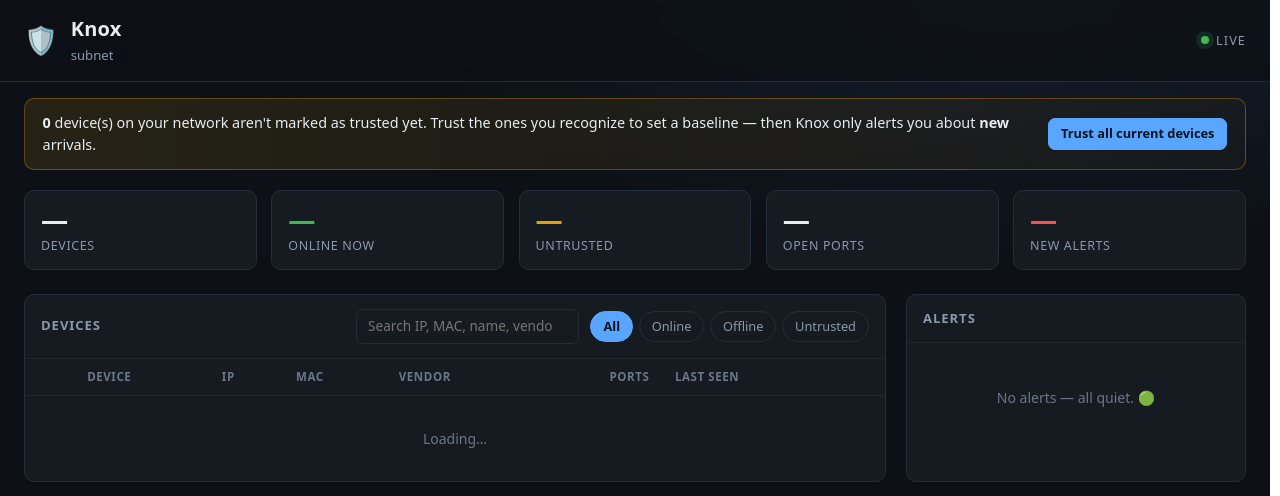
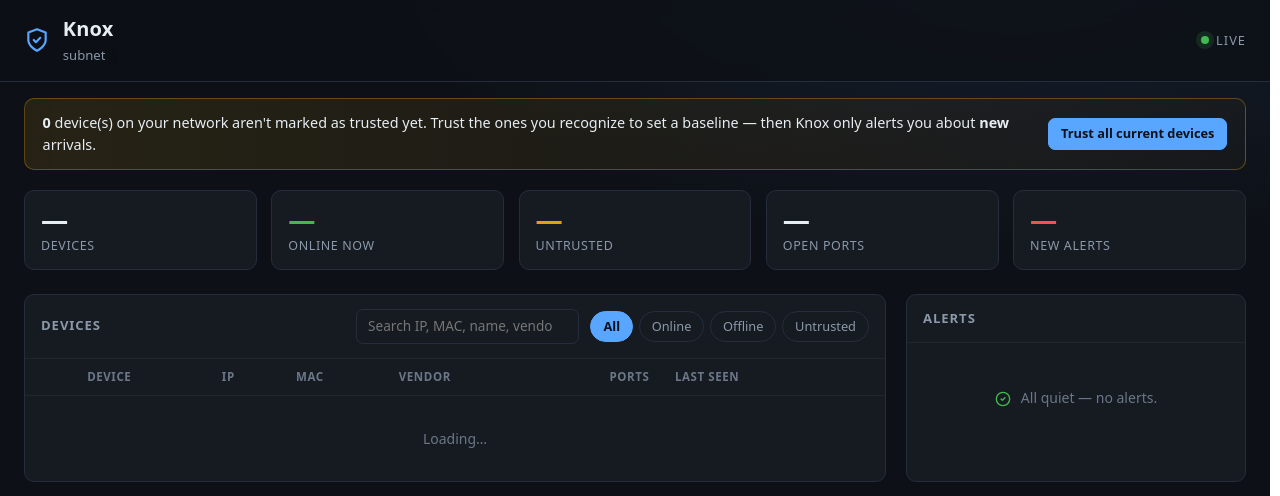
Before and after one commit to derekgallardo01/knox, a Flask app: template knox/web/templates/dashboard.html in a window 1280 px wide. Shown: the top 496 px of the page. Run offline with Flask 3, Linux system fonts and the light colour scheme; the template is opened without the code that fills it, so the values that code supplies are empty.

Commit message:
Replace emoji with SVG icon set + add favicon
Swap all emoji (logo, device-type icons, alert icons, rename/dismiss
glyphs) for a consistent inline SVG set (Lucide-style, currentColor) so
the dashboard renders identically across platforms and reads as
professional. Device icons sit in rounded tiles; gateway is accent-tinted.
Add an SVG favicon (shield) and wire it into the page head.

```diff
--- a/knox/web/static/app.js
+++ b/knox/web/static/app.js
@@ -10,6 +10,34 @@ const state = {
   lastDevicesJSON: "",
   lastAlertsJSON: "",
 };
+
+// --- icons -----------------------------------------------------------------
+// Inline SVG (Lucide-style, MIT). Rendered via icon(); color = currentColor.
+
+const ICONS = {
+  router: '<rect width="20" height="8" x="2" y="14" rx="2"/><path d="M6.01 18H6M10.01 18H10M15 10v4"/><path d="M17.84 7.17a4 4 0 0 0-5.66 0"/><path d="M20.66 4.34a8 8 0 0 0-11.31 0"/>',
+  wifi: '<path d="M12 20h.01"/><path d="M2 8.82a15 15 0 0 1 20 0"/><path d="M5 12.86a10 10 0 0 1 14 0"/><path d="M8.5 16.43a5 5 0 0 1 7 0"/>',
+  camera: '<path d="M14.5 4h-5L7 7H4a2 2 0 0 0-2 2v9a2 2 0 0 0 2 2h16a2 2 0 0 0 2-2V9a2 2 0 0 0-2-2h-3l-2.5-3z"/><circle cx="12" cy="13" r="3"/>',
+  tv: '<rect width="20" height="15" x="2" y="7" rx="2"/><polyline points="17 2 12 7 7 2"/>',
+  gamepad: '<line x1="6" x2="10" y1="12" y2="12"/><line x1="8" x2="8" y1="10" y2="14"/><line x1="15" x2="15.01" y1="13" y2="13"/><line x1="18" x2="18.01" y1="11" y2="11"/><rect width="20" height="12" x="2" y="6" rx="6"/>',
+  speaker: '<rect width="16" height="20" x="4" y="2" rx="2"/><circle cx="12" cy="14" r="4"/><line x1="12" x2="12.01" y1="6" y2="6"/>',
+  smartphone: '<rect width="14" height="20" x="5" y="2" rx="2" ry="2"/><path d="M12 18h.01"/>',
+  tablet: '<rect width="16" height="20" x="4" y="2" rx="2" ry="2"/><line x1="12" x2="12.01" y1="18" y2="18"/>',
+  monitor: '<rect width="20" height="14" x="2" y="3" rx="2"/><line x1="8" x2="16" y1="21" y2="21"/><line x1="12" x2="12" y1="17" y2="21"/>',
+  container: '<path d="M21 8a2 2 0 0 0-1-1.73l-7-4a2 2 0 0 0-2 0l-7 4A2 2 0 0 0 3 8v8a2 2 0 0 0 1 1.73l7 4a2 2 0 0 0 2 0l7-4A2 2 0 0 0 21 16Z"/><path d="m3.3 7 8.7 5 8.7-5"/><path d="M12 22V12"/>',
+  device: '<line x1="22" x2="2" y1="12" y2="12"/><path d="M5.45 5.11 2 12v6a2 2 0 0 0 2 2h16a2 2 0 0 0 2-2v-6l-3.45-6.89A2 2 0 0 0 16.76 4H7.24a2 2 0 0 0-1.79 1.11z"/><line x1="6" x2="6.01" y1="16" y2="16"/><line x1="10" x2="10.01" y1="16" y2="16"/>',
+  join: '<circle cx="12" cy="12" r="10"/><path d="M8 12h8"/><path d="M12 8v8"/>',
+  alert: '<path d="m21.73 18-8-14a2 2 0 0 0-3.48 0l-8 14A2 2 0 0 0 4 21h16a2 2 0 0 0 1.73-3Z"/><path d="M12 9v4"/><path d="M12 17h.01"/>',
+  check: '<circle cx="12" cy="12" r="10"/><path d="m9 12 2 2 4-4"/>',
+  pencil: '<path d="M17 3a2.85 2.83 0 1 1 4 4L7.5 20.5 2 22l1.5-5.5Z"/><path d="m15 5 4 4"/>',
+  x: '<path d="M18 6 6 18"/><path d="m6 6 12 12"/>',
+};
+
+function icon(name, extra) {
+  const body = ICONS[name] || ICONS.device;
+  return `<svg class="icon ${extra || ""}" viewBox="0 0 24 24" fill="none" stroke="currentColor" ` +
+    `stroke-width="2" stroke-linecap="round" stroke-linejoin="round" aria-hidden="true">${body}</svg>`;
+}
 
 // --- helpers ---------------------------------------------------------------
 
@@ -37,21 +65,21 @@ function ago(iso) {
 
 // Guess a device type + icon from vendor/hostname/role. Cosmetic only.
 function classify(d) {
-  if (d.ip && d.ip === state.gateway) return { icon: "🌐", role: "Router / gateway" };
+  if (d.ip && d.ip === state.gateway) return { icon: "router", role: "Router / gateway" };
   const hay = `${d.hostname || ""} ${d.vendor || ""} ${d.label || ""}`.toLowerCase();
   const has = (...xs) => xs.some((x) => hay.includes(x));
-  if (has("docker")) return { icon: "🐳", role: "Container host" };
-  if (has("reolink", "blink", "camera", "cam-", "wyze", "nest cam")) return { icon: "📷", role: "Camera" };
-  if (has("roku", "tcl", "-tv", "tv.", "firetv", "chromecast", "vizio", "appletv")) return { icon: "📺", role: "TV / streamer" };
-  if (has("xbox", "playstation", "-ps5", "nintendo")) return { icon: "🎮", role: "Game console" };
-  if (has("echo", "alexa", "sonos", "homepod")) return { icon: "🔊", role: "Smart speaker" };
-  if (has("pixel", "galaxy", "iphone", "-s22", "-s23", "-a13", "-a53", "phone", "oneplus")) return { icon: "📱", role: "Phone" };
-  if (has("ipad", "tab-s", "tablet")) return { icon: "📲", role: "Tablet" };
-  if (has("desktop", "-pc", "macbook", "laptop", "thinkpad")) return { icon: "💻", role: "Computer" };
-  if (has("ruijie", "tp-link", "tplink", "netgear", "ubiquiti", "asus", "eero", "router")) return { icon: "🛜", role: "Network gear" };
-  if (has("amazon")) return { icon: "🔊", role: "Amazon device" };
-  if (has("samsung")) return { icon: "📱", role: "Samsung device" };
-  return { icon: "🖥️", role: d.vendor && d.vendor !== "Unknown" ? d.vendor : "Unknown device" };
+  if (has("docker")) return { icon: "container", role: "Container host" };
+  if (has("reolink", "blink", "camera", "cam-", "wyze", "nest cam")) return { icon: "camera", role: "Camera" };
+  if (has("roku", "tcl", "-tv", "tv.", "firetv", "chromecast", "vizio", "appletv")) return { icon: "tv", role: "TV / streamer" };
+  if (has("xbox", "playstation", "-ps5", "nintendo")) return { icon: "gamepad", role: "Game console" };
+  if (has("echo", "alexa", "sonos", "homepod")) return { icon: "speaker", role: "Smart speaker" };
+  if (has("pixel", "galaxy", "iphone", "-s22", "-s23", "-a13", "-a53", "phone", "oneplus")) return { icon: "smartphone", role: "Phone" };
+  if (has("ipad", "tab-s", "tablet")) return { icon: "tablet", role: "Tablet" };
+  if (has("desktop", "-pc", "macbook", "laptop", "thinkpad")) return { icon: "monitor", role: "Computer" };
+  if (has("ruijie", "tp-link", "tplink", "netgear", "ubiquiti", "asus", "eero", "router")) return { icon: "wifi", role: "Network gear" };
+  if (has("amazon")) return { icon: "speaker", role: "Amazon device" };
+  if (has("samsung")) return { icon: "smartphone", role: "Samsung device" };
+  return { icon: "device", role: d.vendor && d.vendor !== "Unknown" ? d.vendor : "Unknown device" };
 }
 
 // --- data actions ----------------------------------------------------------
@@ -104,7 +132,7 @@ function renderDevices() {
 
   tbody.innerHTML = rows.map((d) => {
     const dot = d.online ? "online" : "offline";
-    const { icon, role } = classify(d);
+    const cls = classify(d);
     const isGw = d.ip === state.gateway;
     const displayName = d.label || d.hostname || (d.vendor && d.vendor !== "Unknown" ? d.vendor : "Unknown");
     const statusTag = isGw
@@ -118,12 +146,12 @@ function renderDevices() {
       <td><span class="dot ${dot}" title="${dot}"></span></td>
       <td>
         <div class="device-cell">
-          <span class="dev-icon">${icon}</span>
+          <span class="dev-icon ${isGw ? "gw" : ""}">${icon(cls.icon)}</span>
           <span class="dev-name">
             <span class="name">${esc(displayName)} ${statusTag}
-              <span class="edit" title="Rename" onclick="rename('${d.mac}', '${esc(d.label || "")}')">✎</span>
+              <span class="edit" title="Rename" onclick="rename('${d.mac}', '${esc(d.label || "")}')">${icon("pencil", "sm")}</span>
             </span>
-            <span class="role">${esc(role)}</span>
+            <span class="role">${esc(cls.role)}</span>
           </span>
         </div>
       </td>
@@ -182,17 +210,17 @@ async function loadAlerts(force) {
   state.lastAlertsJSON = json;
 
   if (!data.alerts.length) {
-    ul.innerHTML = '<li class="empty">No alerts — all quiet. 🟢</li>';
+    ul.innerHTML = `<li class="empty">${icon("check", "ok")} All quiet — no alerts.</li>`;
     return;
   }
   ul.innerHTML = data.alerts.map((a) => `
     <li class="alert ${a.acknowledged ? "ack" : ""}">
-      <span class="a-icon">${a.type === "new_device" ? "🆕" : "⚠️"}</span>
+      <span class="a-icon ${a.type === "new_device" ? "join" : "warn"}">${icon(a.type === "new_device" ? "join" : "alert")}</span>
       <div class="a-body">
         <div class="a-msg">${esc(a.message)}</div>
         <div class="a-when">${esc(fmtTime(a.created_at))}</div>
       </div>
-      ${a.acknowledged ? "" : `<button class="a-dismiss" title="Dismiss" onclick="ackAlert(${a.id})">✕</button>`}
+      ${a.acknowledged ? "" : `<button class="a-dismiss" title="Dismiss" onclick="ackAlert(${a.id})">${icon("x", "sm")}</button>`}
     </li>`).join("");
 }
 
--- a/knox/web/static/style.css
+++ b/knox/web/static/style.css
@@ -52,8 +52,13 @@ header {
 }
 
 .brand { display: flex; align-items: center; gap: 0.8rem; }
-.brand .logo { font-size: 1.7rem; }
+.brand .logo { display: inline-flex; color: var(--accent); }
+.brand .logo svg { width: 26px; height: 26px; }
 .brand h1 { margin: 0; font-size: 1.25rem; letter-spacing: 0.2px; }
+
+/* --- Icons --------------------------------------------------------------- */
+.icon { width: 18px; height: 18px; display: inline-block; vertical-align: middle; flex: none; }
+.icon.sm { width: 14px; height: 14px; }
 .brand .sub { color: var(--muted); font-size: 0.82rem; }
 
 .live {
@@ -265,6 +281,7 @@ td.mono, .mono { font-family: ui-monospace, "Cascadia Code", "Consolas", monospa
 
 .muted { color: var(--muted); }
 .empty { color: var(--faint); text-align: center; padding: 2rem; }
+.empty .icon.ok { color: var(--online); width: 16px; height: 16px; margin-right: 0.4rem; }
 
 /* --- Alerts -------------------------------------------------------------- */
 .alerts-panel ul {
--- a/knox/web/templates/dashboard.html
+++ b/knox/web/templates/dashboard.html
@@ -4,12 +4,18 @@
   <meta charset="utf-8" />
   <meta name="viewport" content="width=device-width, initial-scale=1" />
   <title>Knox — Network Monitor</title>
+  <link rel="icon" type="image/svg+xml" href="{{ url_for('static', filename='favicon.svg') }}" />
   <link rel="stylesheet" href="{{ url_for('static', filename='style.css') }}" />
 </head>
 <body>
   <header>
     <div class="brand">
-      <span class="logo">🛡️</span>
+      <span class="logo" aria-hidden="true">
+        <svg viewBox="0 0 24 24" fill="none" stroke="currentColor" stroke-width="2" stroke-linecap="round" stroke-linejoin="round">
+          <path d="M12 22s8-4 8-10V5l-8-3-8 3v7c0 6 8 10 8 10z"/>
+          <path d="m9 12 2 2 4-4"/>
+        </svg>
+      </span>
       <div>
         <h1>Knox</h1>
         <span class="sub">subnet <code>{{ subnet }}</code></span>
```
Also changed, not shown: other parts of knox/web/static/style.css (+18 -5 lines), knox/web/static/favicon.svg (added).
